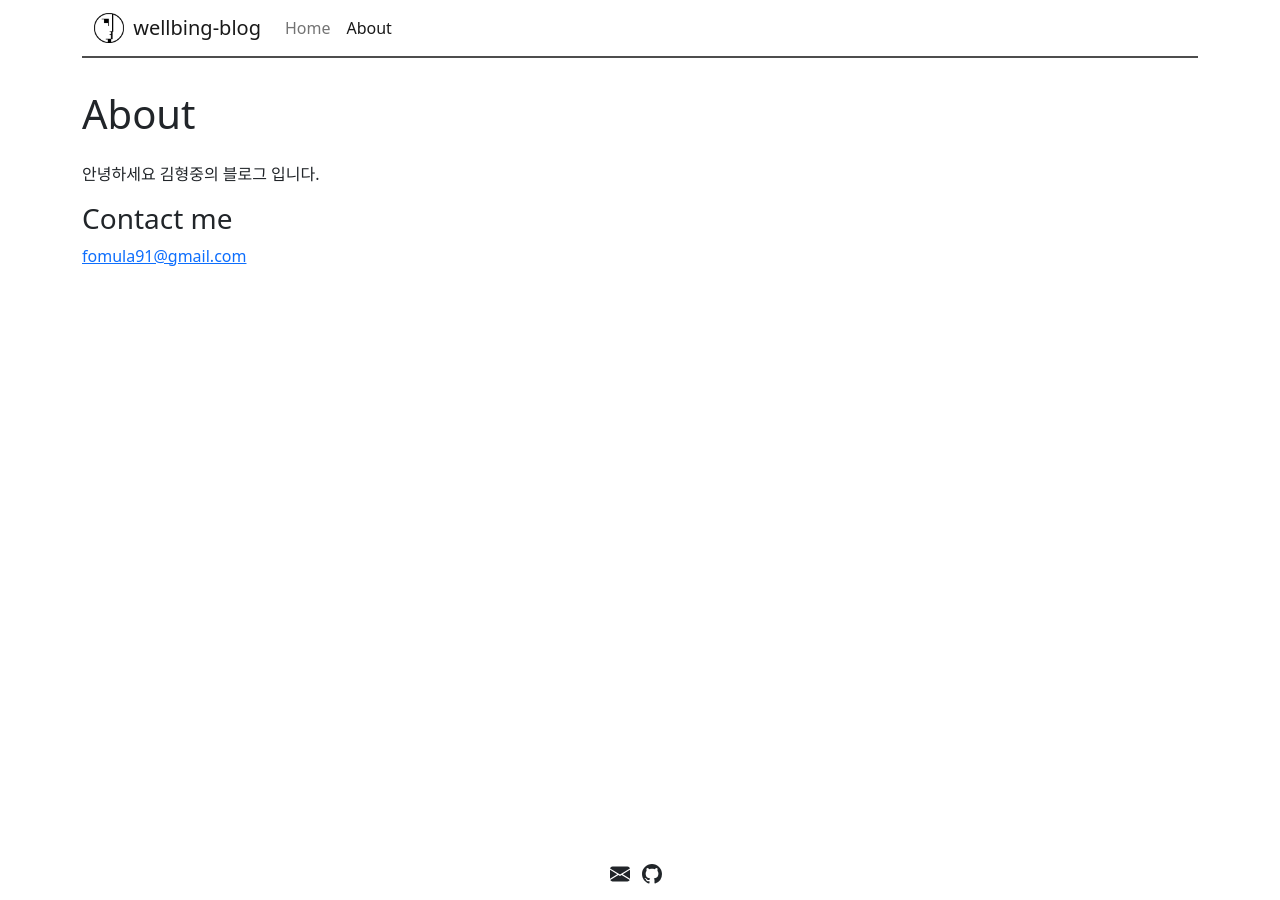
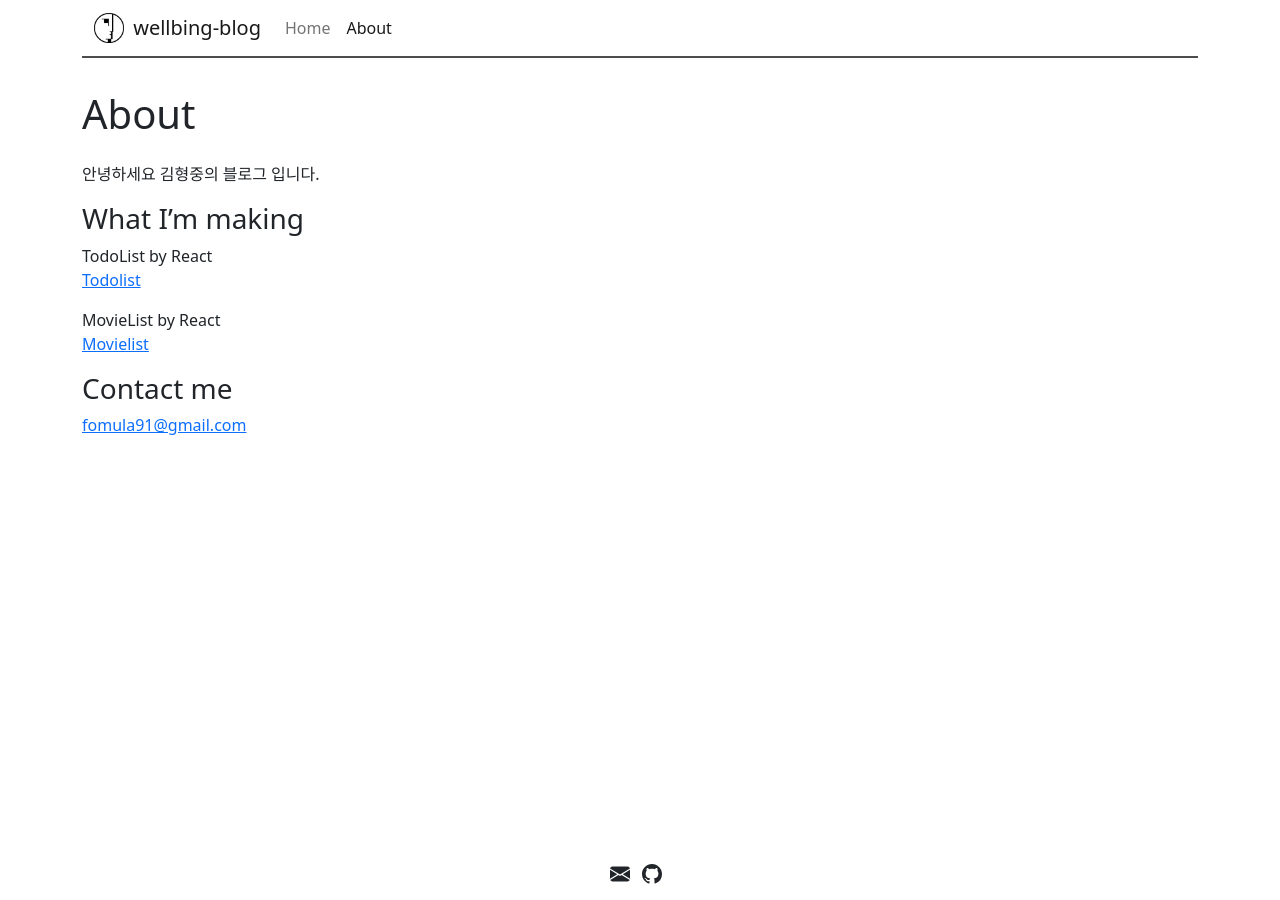
Before and after one commit to fomula91/fomula91.github.io, a Jekyll site: the page built from about.md, in a window 1280 px wide. Built offline with Jekyll 4.4.1, drawn with Linux system fonts in a browser that asks for light colours.

Commit message:
edit about.md

```diff
--- a/about.md
+++ b/about.md
@@ -6,6 +6,14 @@ permalink: /about/
 
 안녕하세요 김형중의 블로그 입니다.
 
+### What I'm making
+
+TodoList by React
+[Todolist](https://fomula91.github.io/reactTodo)
+
+MovieList by React
+[Movielist](https://fomula91.github.io/reactmovieviewer)
+
 ### Contact me
 
 [fomula91@gmail.com](mailto:fomula91@gmail.com)
```
